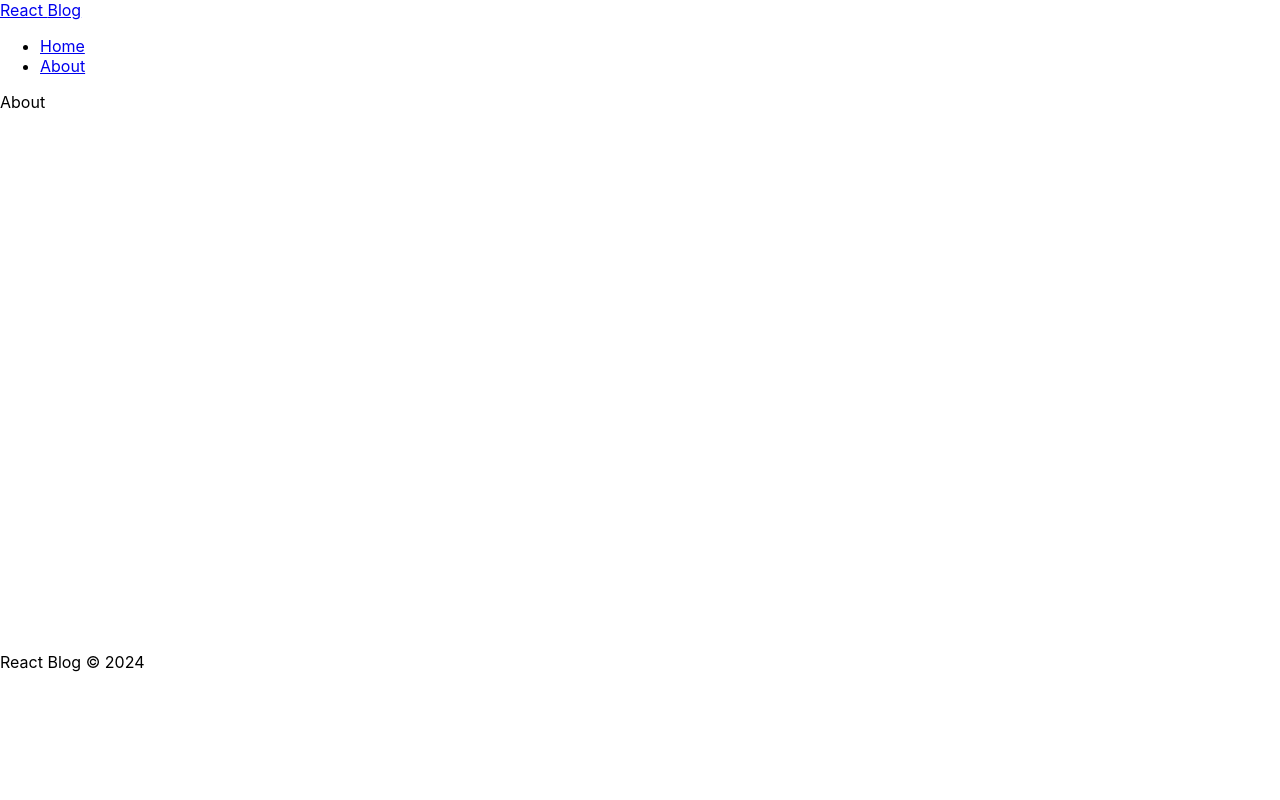
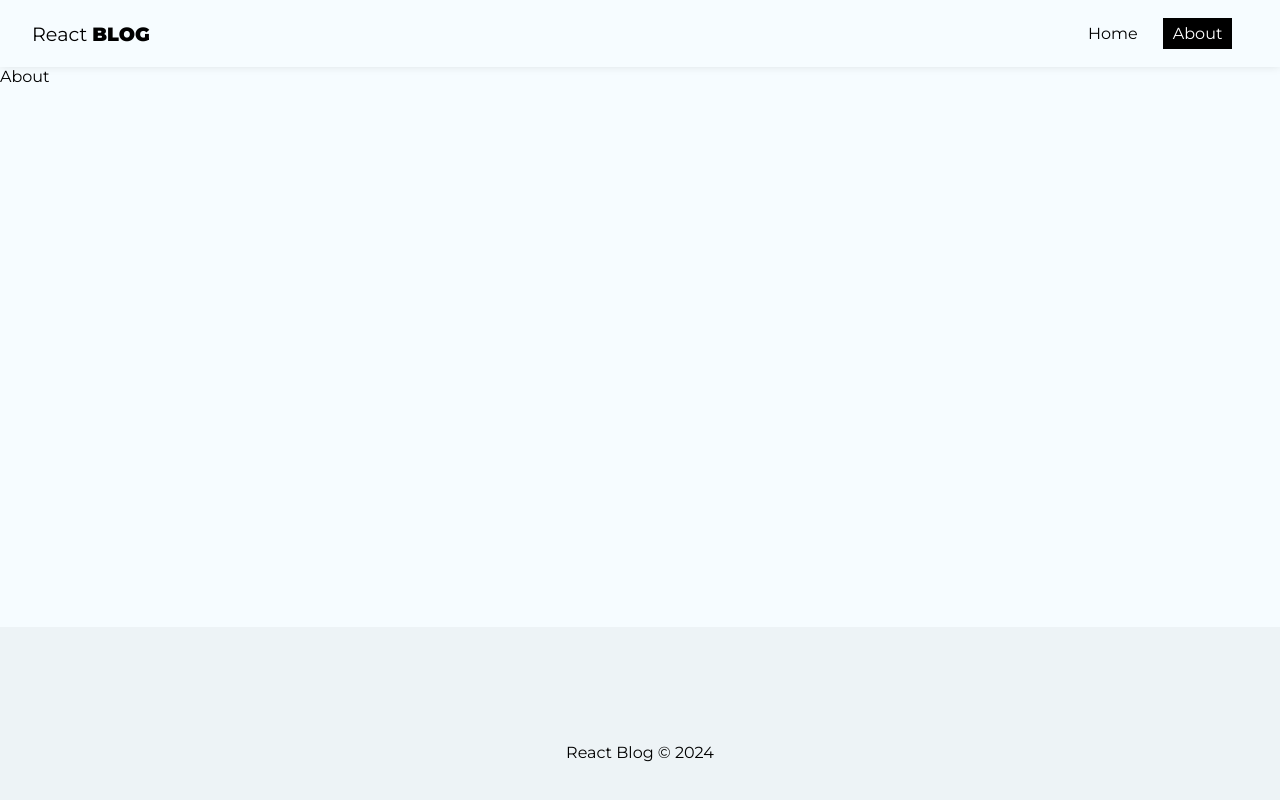
Before and after one commit to luizsett7/react-blog, a React (Create React App) app: page /about in a window 1280 px wide. Shown: the top 800 px of the page. Built offline with nearby package versions, Linux system fonts and the light colour scheme.

Commit message:
header and footer style changed

```diff
--- a/public/index.html
+++ b/public/index.html
@@ -10,21 +10,11 @@
       content="Web site created using create-react-app"
     />
     <link rel="apple-touch-icon" href="%PUBLIC_URL%/logo192.png" />
-    <!--
-      manifest.json provides metadata used when your web app is installed on a
-      user's mobile device or desktop. See https://developers.google.com/web/fundamentals/web-app-manifest/
-    -->
     <link rel="manifest" href="%PUBLIC_URL%/manifest.json" />
-    <!--
-      Notice the use of %PUBLIC_URL% in the tags above.
-      It will be replaced with the URL of the `public` folder during the build.
-      Only files inside the `public` folder can be referenced from the HTML.
-
-      Unlike "/favicon.ico" or "favicon.ico", "%PUBLIC_URL%/favicon.ico" will
-      work correctly both with client-side routing and a non-root public URL.
-      Learn how to configure a non-root public URL by running `npm run build`.
-    -->
-    <title>React App</title>
+    <link rel="preconnect" href="https://fonts.googleapis.com">
+    <link rel="preconnect" href="https://fonts.gstatic.com" crossorigin>
+    <link href="https://fonts.googleapis.com/css2?family=Montserrat:ital,wght@0,100..900;1,100..900&display=swap" rel="stylesheet">
+    <title>React Blog</title>
   </head>
   <body>
     <noscript>You need to enable JavaScript to run this app.</noscript>
--- a/src/components/Footer.jsx
+++ b/src/components/Footer.jsx
@@ -1,7 +1,7 @@
-import React from 'react'
+import styles from './Footer.module.css'
 
 const Footer = () => {
-  return <footer>
+  return <footer className={styles.footer}>
     <p>React Blog &copy; 2024</p>
   </footer>
 }
--- /dev/null
+++ b/src/components/Footer.module.css
@@ -0,0 +1,8 @@
+.footer{
+    height: 250px;
+    display: flex;
+    flex-direction: column;
+    align-items: center;
+    justify-content: center;
+    background-color: #EDF3F6;
+}
--- a/src/components/Navbar.jsx
+++ b/src/components/Navbar.jsx
@@ -3,19 +3,21 @@ import { NavLink } from "react-router-dom"
 import styles from "./Navbar.module.css"
 
 const Navbar = () => {
-  return <nav>
-    <NavLink to="/">
+  return (
+    <nav className={styles.navbar}>
+        <NavLink to="/" className={styles.brand}>
             React <span>Blog</span>
         </NavLink>
-    <ul>
+        <ul className={styles.links_list}>
             <li>
-            <NavLink to="/">Home</NavLink>
+                <NavLink to="/" className={({isActive}) => (isActive ? styles.active : '')}>Home</NavLink>
             </li>
             <li>
-            <NavLink to="/about">About</NavLink>
+                <NavLink to="/about" className={({isActive}) => (isActive ? styles.active : '')}>About</NavLink>
             </li>
         </ul>
     </nav>
+  )
 }
 
 export default Navbar
--- a/src/components/Navbar.module.css
+++ b/src/components/Navbar.module.css
@@ -0,0 +1,34 @@
+.navbar{
+    display: flex;
+    box-shadow: rgba(0,0,0,.15) 0px -2px 10px 0px;
+    justify-content: space-between;
+    align-items: center;
+    padding: .5em 2em;
+}
+
+.brand{
+    font-size: 1.2em;
+}
+
+.brand span{
+    font-weight: 900;
+    text-transform: uppercase;
+}
+
+.links_list{
+    display: flex;
+    list-style: none;
+}
+
+.links_list li{
+    margin-right: 1em;
+}
+
+.links_list li a{
+    padding: .4em .6em;
+}
+
+.active{
+    background-color: #000;
+    color: #FFF;
+}
--- a/src/index.css
+++ b/src/index.css
@@ -1,13 +1,33 @@
 body {
+  background-color: #F6FCFF;
+  padding: 0;
   margin: 0;
-  font-family: -apple-system, BlinkMacSystemFont, 'Segoe UI', 'Roboto', 'Oxygen',
-    'Ubuntu', 'Cantarell', 'Fira Sans', 'Droid Sans', 'Helvetica Neue',
-    sans-serif;
-  -webkit-font-smoothing: antialiased;
-  -moz-osx-font-smoothing: grayscale;
+  font-family: 'Montserrat', sans-serif;
 }
 
-code {
-  font-family: source-code-pro, Menlo, Monaco, Consolas, 'Courier New',
-    monospace;
+input::placeholder,
+textarea::placeholder {
+  font-family: "Montserrat", sans-serif;
 }
+
+input:focus,
+textarea:focus {
+  outline: none;
+}
+
+a,
+nav button {
+  text-decoration: none;
+  background-color: transparent;
+  border: none;
+  color: #000;
+  transition: 0.4s;
+  font-size: 1em;
+  cursor: pointer;
+  font-family: "Montserrat", sans-seri;
+}
+
+a:hover,
+nav button:hover {
+  color: #bbb;
+}
```
Lines whose indentation alone changed are shown as unchanged.
